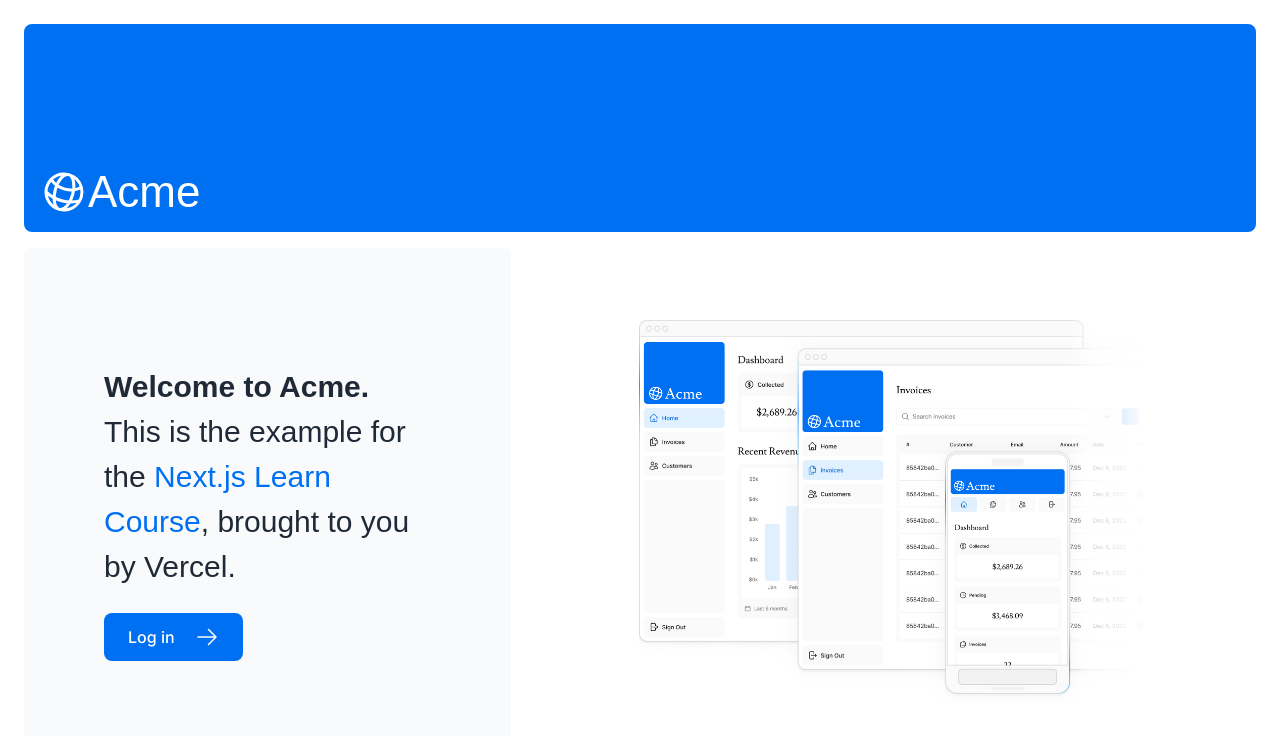
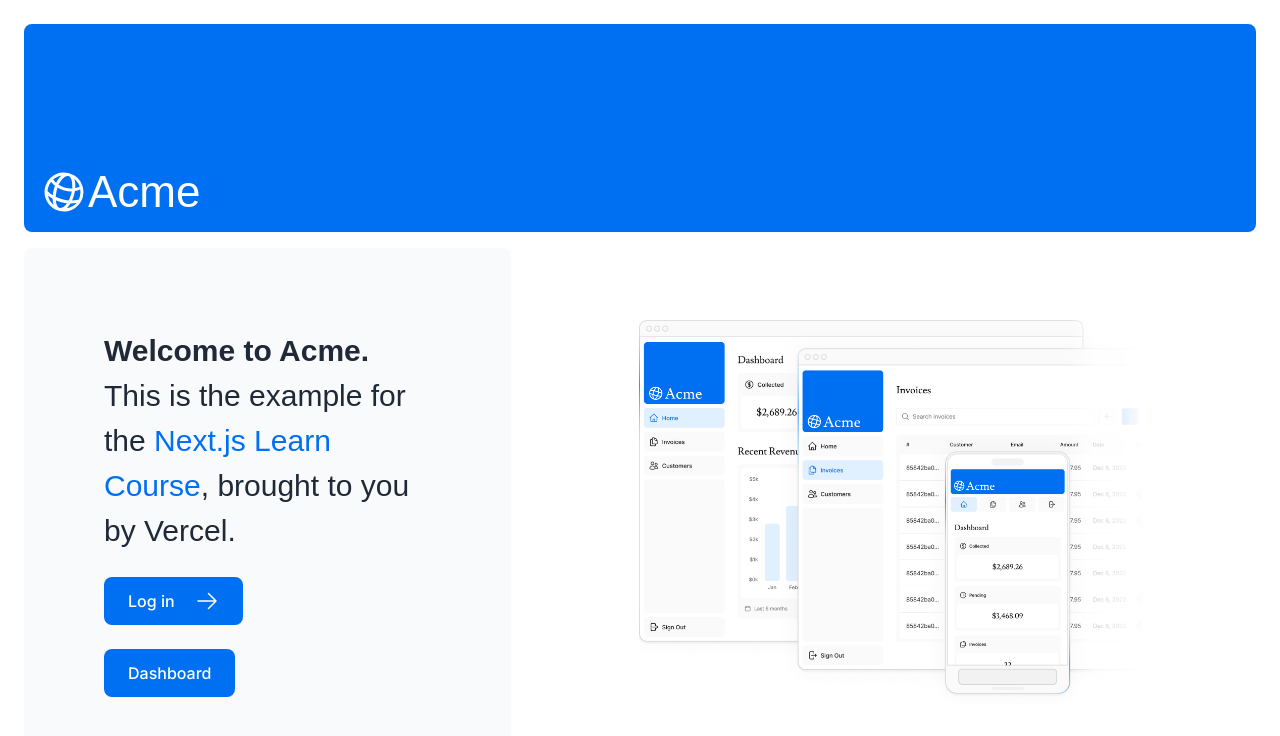
Before and after one commit to Algoture/firstNextJsApp, a Next.js app: page / in a window 1280 px wide. Shown: the top 736 px of the page. Built offline with nearby package versions, Linux system fonts and the light colour scheme; a web font is replaced by a local one.

Commit message:
dashboard btn added

```diff
--- a/app/page.tsx
+++ b/app/page.tsx
@@ -26,6 +26,12 @@
           >
             <span>Log in</span> <ArrowRightIcon className="w-5 md:w-6" />
           </Link>
+          <Link
+            href="/dashboard"
+            className="flex items-center gap-5 self-start rounded-lg bg-blue-500 px-6 py-3 text-sm font-medium text-white transition-colors hover:bg-blue-400 md:text-base"
+          >
+            <span>Dashboard</span>
+          </Link>
         </div>
         <div className="flex items-center justify-center p-6 md:w-3/5 md:px-28 md:py-12">
           {/* Add Hero Images Here */}
```
